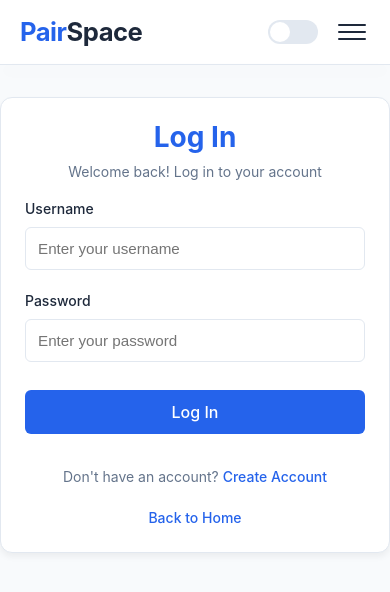
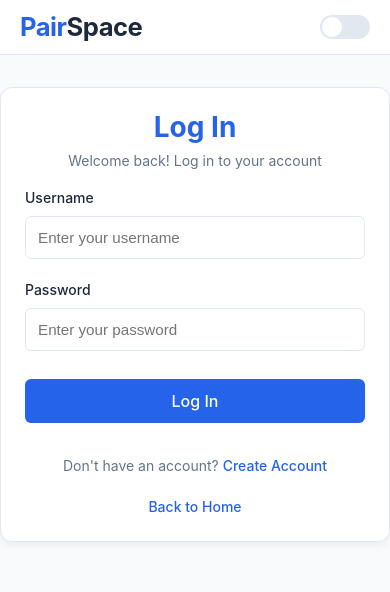
Before and after one commit to aymenmusic/real-time-code-editor, a React (Vite) app in the folder frontend/: page /login in a window 390 px wide. Shown: the top 592 px of the page. Built offline with nearby package versions, Linux system fonts and the light colour scheme.

Commit message:
FINAL MVP UI update
- upon pressing "Run Code" on mobile view, the menu will close exposing the code and terminal for viewership instantly

```diff
--- a/frontend/src/components/common/Header.tsx
+++ b/frontend/src/components/common/Header.tsx
@@ -78,9 +78,11 @@ const Header = ({ showNavLinks = true, isEditorPage = false }: HeaderProps) => {
             )}
           </div>
 
-          {/* Mobile: dark mode toggle + hamburger */}
+          {/* Mobile: dark mode toggle + hamburger.
+              Hamburger is hidden on pages with no nav links (e.g. Login, Register). */}
           <div className="mobile-header-right">
             <DarkModeToggle />
+            {showNavLinks && (
               <button
                 className={`hamburger${menuOpen ? ' open' : ''}`}
                 onClick={() => setMenuOpen((prev) => !prev)}
@@ -90,31 +92,33 @@ const Header = ({ showNavLinks = true, isEditorPage = false }: HeaderProps) => {
                 <span />
                 <span />
               </button>
+            )}
           </div>
         </div>
 
-        {/* Mobile dropdown — inside header so it drops from position:absolute */}
+        {/* Mobile dropdown — only rendered when there are nav links to show */}
+        {showNavLinks && (
           <div className={`mobile-menu${menuOpen ? ' open' : ''}`}>
             {isEditorPage && (
-            <div className="mobile-menu-run">
+              /* Tapping Run Code closes the menu instantly via event bubbling,
+                 so the terminal is fully visible when results arrive. */
+              <div className="mobile-menu-run" onClick={closeMenu}>
                 <RunButton />
               </div>
             )}
 
-          {showNavLinks && isEditorPage && (
+            {isEditorPage && (
               <div className="mobile-menu-item">
                 <LanguageSelector />
               </div>
             )}
 
-          {showNavLinks && isAuthenticated && !isEditorPage && (
+            {isAuthenticated && !isEditorPage && (
               <Link to="/editor" className="mobile-menu-link" onClick={closeMenu}>
                 Editor
               </Link>
             )}
 
-          {showNavLinks && (
-            <>
             {isAuthenticated ? (
               <>
                 <span className="mobile-menu-username">{user?.username}</span>
@@ -132,9 +136,8 @@ const Header = ({ showNavLinks = true, isEditorPage = false }: HeaderProps) => {
                 </Link>
               </>
             )}
-            </>
+          </div>
         )}
-        </div>
       </header>
     </>
   );
```
Lines whose indentation alone changed are shown as unchanged.
